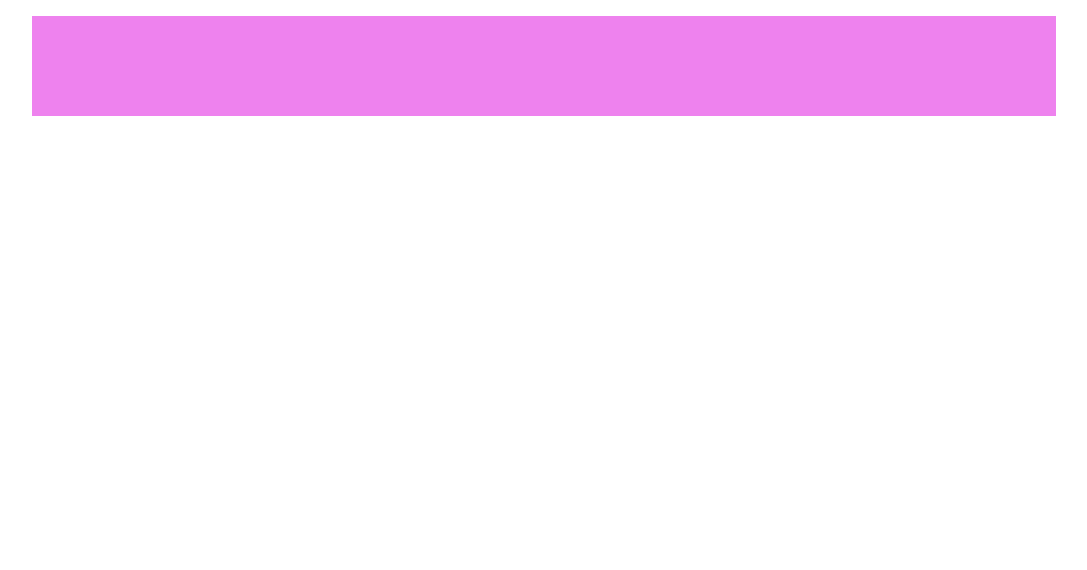
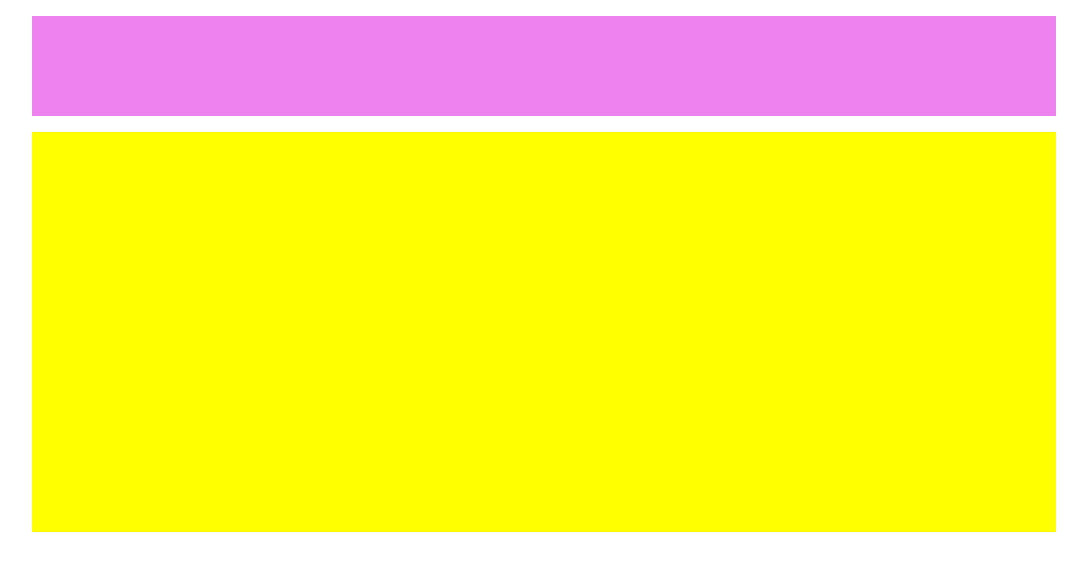
Before and after one commit to filauro1989/htmlcss-struttura-wp, a plain HTML site: page index.html in a window 1280 px wide. Shown: the whole page, without its empty margins (96-1183 px from the left). Drawn offline with Linux system fonts and the light colour scheme.

Commit message:
Posizionamento Jumbotron

```diff
--- a/css/style.css
+++ b/css/style.css
@@ -6,11 +6,17 @@
 
 .container {
     width: 80%;
+    max-width: 1200px;
     margin: 1em auto;
 }
 
 .header {
-    max-width: 1200px;
     background-color: violet;
     height: 100px;
 }
+
+.jumbotron {
+    height: 400px;
+    margin: 1em 0;
+    background-color: yellow;
+}
--- a/index.html
+++ b/index.html
@@ -11,15 +11,30 @@
 <body>
 
 <!-- container generale -->
-    <div class="container">
+<div class="container">
 
-        <div class="header"></div>
+    <!-- header -->
 
-        <div class="main"></div>
+    <div class="header"></div>
 
-        <div class="footer"></div>
+    <!-- /header -->
+
+    <!-- main container -->
+
+    <div class="main">
+        <!-- jumbotron -->
+
+        <div class="jumbotron"></div>
+
+        <!-- /jumbotron -->
 
     </div>
+
+    <!-- /main container -->
+
+    <div class="footer"></div>
+
+</div>
 
 </body>
 
```
